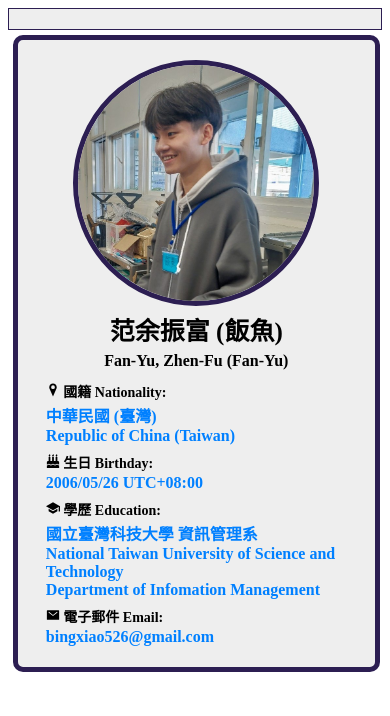
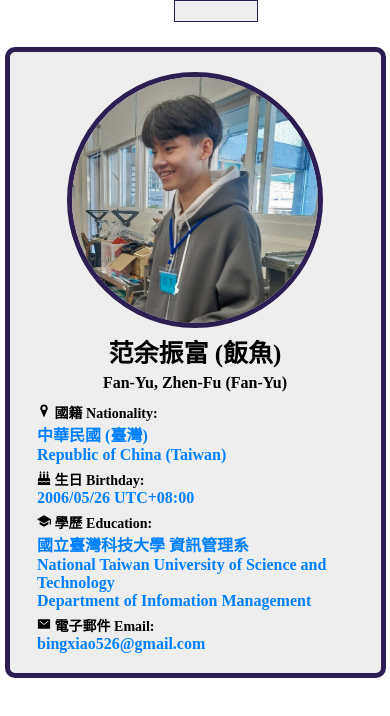
Before and after one commit to fanyuuu2006/fanyu-web, a Next.js app in the folder frontend/: page / in a window 390 px wide. Shown: the top 716 px of the page. Built offline with nearby package versions, Linux system fonts and the light colour scheme.

Commit message:
feat: 設置網展主體預設邊距

```diff
--- a/frontend/src/app/layout.js
+++ b/frontend/src/app/layout.js
@@ -4,16 +4,16 @@ import Navbar from "@/components/NavBar";
 export const metadata = {
   title: "飯魚 FanYu",
   description: "不是一般人的一般人",
-  icons: "/CampPhoto.ico"
+  icons: "/CampPhoto.ico",
 };
 
 export default function RootLayout({ children }) {
   return (
     <html lang="zh-TW">
-      <body >
-        <Navbar/>
-        {children}
-      </body>
+      <header>
+        <Navbar />
+      </header>
+      <body>{children}</body>
     </html>
   );
 }
--- a/frontend/src/styles/Navbar.css
+++ b/frontend/src/styles/Navbar.css
@@ -1,6 +1,7 @@
 @import url(./globals.css);
 
 .Navbar{
+    width: 100%;
     background-color: var(--div-background-color);
     border: var(--div-border-lv3);
     position: sticky; /* 結合了 relative 和 fixed 的效果 */
--- a/frontend/src/styles/Profile.css
+++ b/frontend/src/styles/Profile.css
@@ -9,7 +9,7 @@
     flex-direction: column;
     justify-content: start;
     align-items: center;
-    margin: var(--margin-small);
+    margin: var(--margin-large);
     padding: var(--padding-medium) var(--padding-large);
 }
 
--- a/frontend/src/styles/globals.css
+++ b/frontend/src/styles/globals.css
@@ -14,7 +14,13 @@
   --margin-large: 25px;
 }
 
-.body {
+*{
+    padding: 0;
+    margin: 0;
+}
+
+
+body {
   height: 100dvh;
   width: 100dvw;
 }
@@ -25,9 +31,10 @@ a {
 }
 
 @media (max-width: 768px) {
-  .body {
+    body {
     display: flex;
-    align-items: flex-start;
-    justify-content: center;
+    flex-direction: column;
+    align-items: center;
+    justify-content: flex-start;
   }
 }
```
